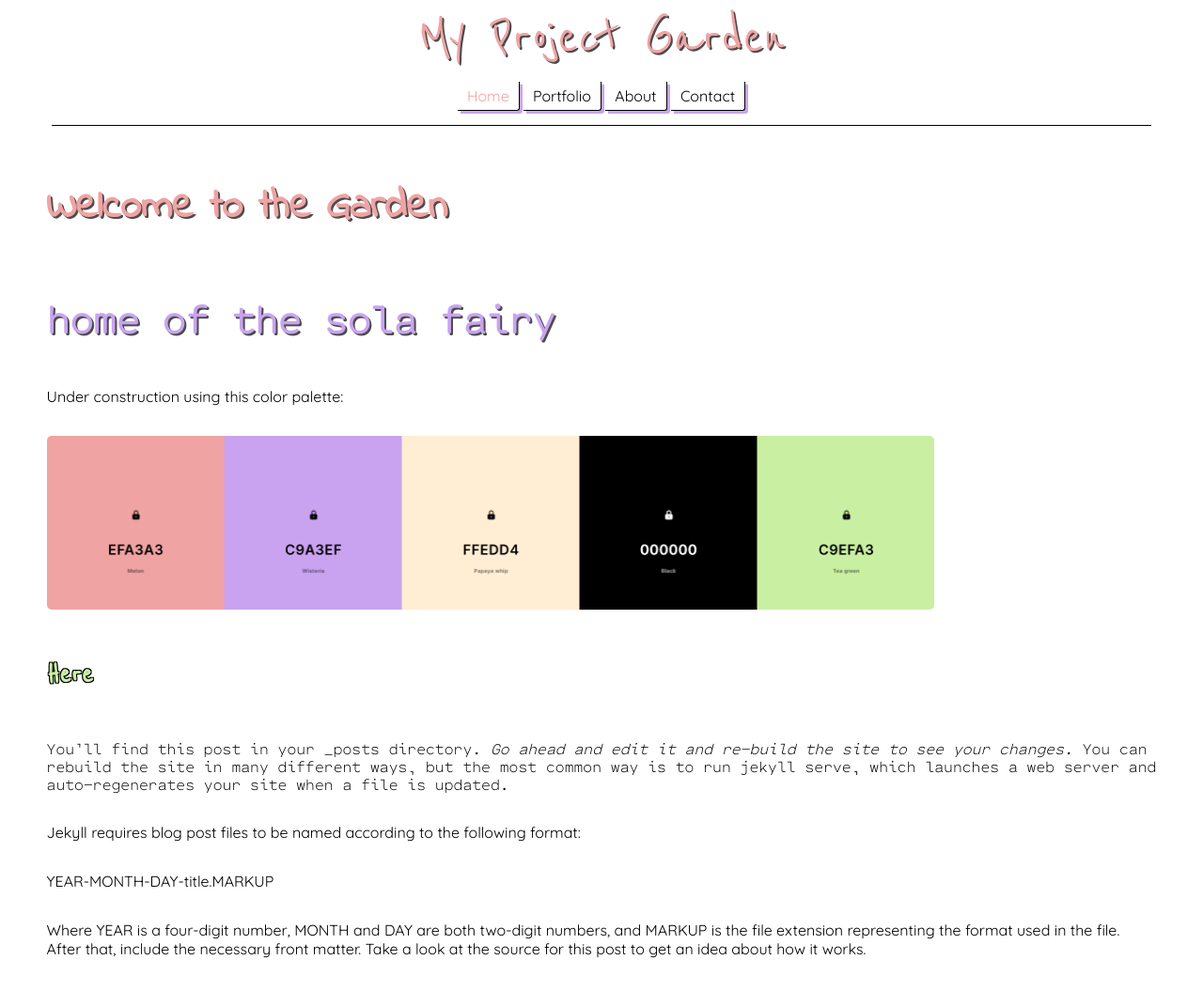
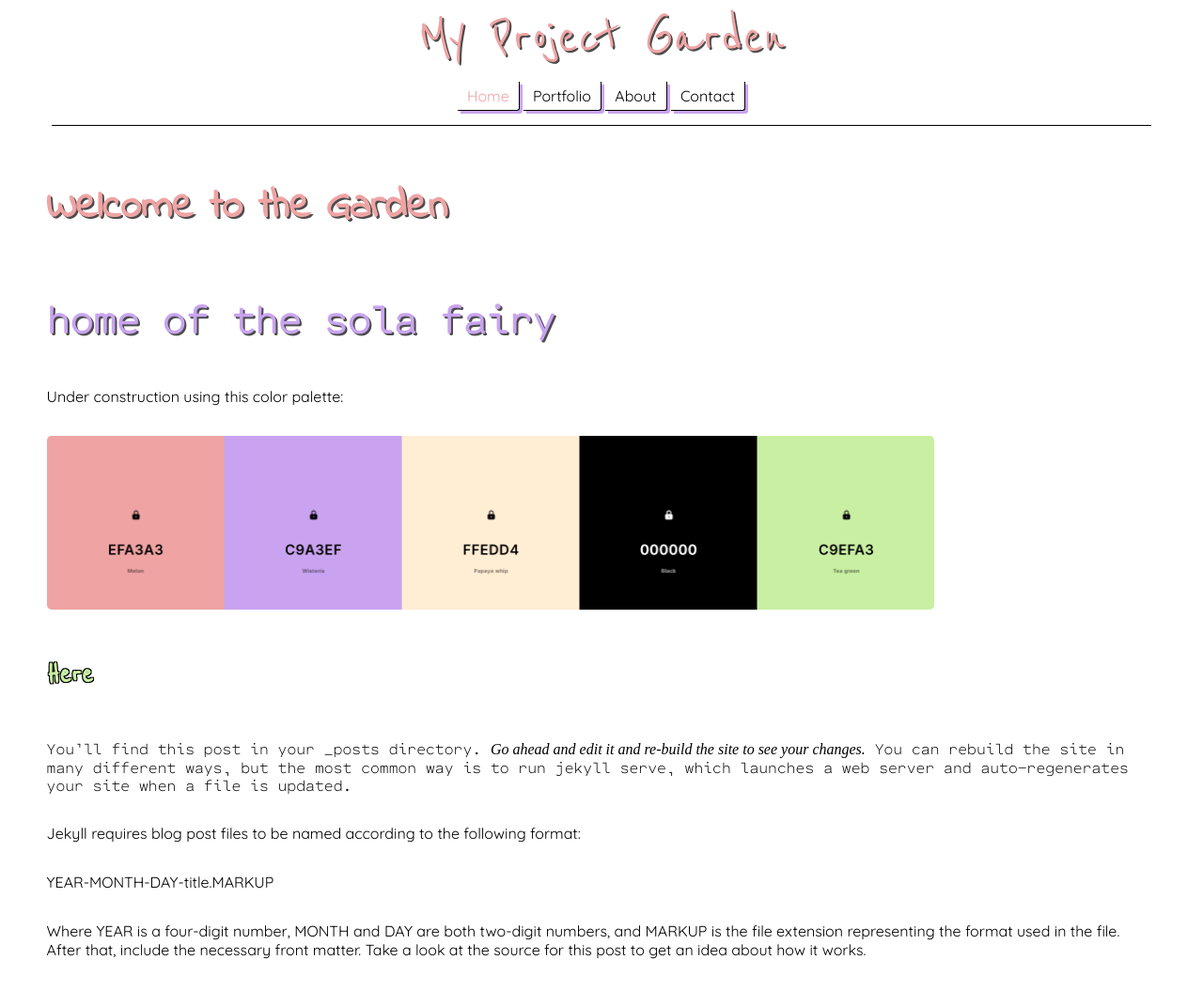
Before and after one commit to sola-fairy/sola-fairy.garden, a Jekyll site: the page built from index.markdown, in a window 1280 px wide. Shown: the whole page at 94% size. Built offline with Jekyll 4.4.1, drawn with Linux system fonts in a browser that asks for light colours; some web fonts are replaced.

Commit message:
test italic

```diff
--- a/assets/style.css
+++ b/assets/style.css
@@ -16,6 +16,11 @@
 @font-face {
   font-family: 'Cartograph Thin Italic';
   src: url("/assets/other/fonts/Cartograph/CartographCF-ThinItalic.otf") format("opentype");
+}
+
+@font-face {
+  font-family: 'Cartograph Regular';
+  src: url("/assets/other/fonts/Cartograph/CartographCF-Regular.otf") format("opentype");
 }
 
 body {
@@ -82,6 +87,10 @@ nav {
   padding: 10px;
   display: flex;
   flex-direction: column;
+}
+
+.page i {
+  font-family: 'Cartograph Thin Italic';
 }
 
 .post {
```
